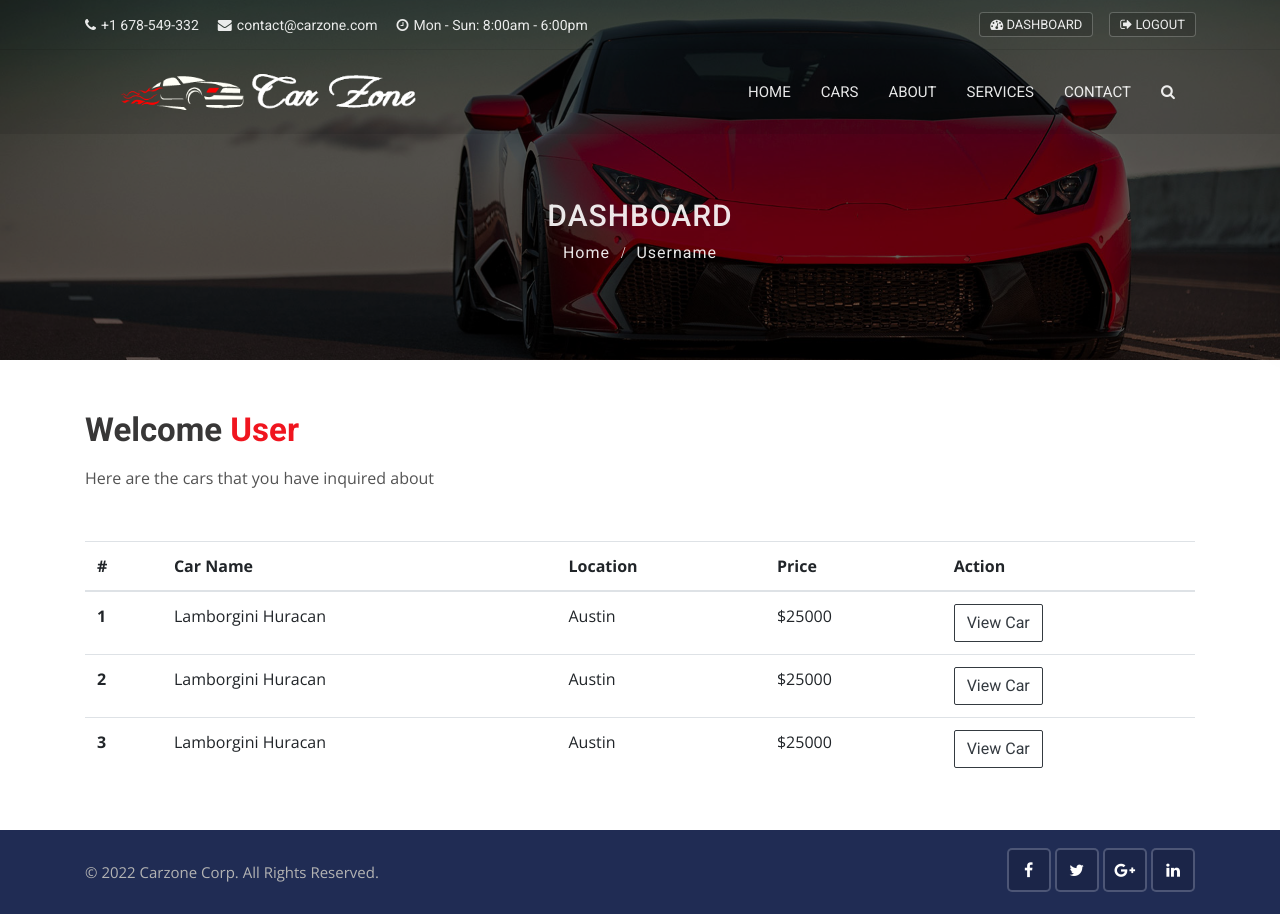
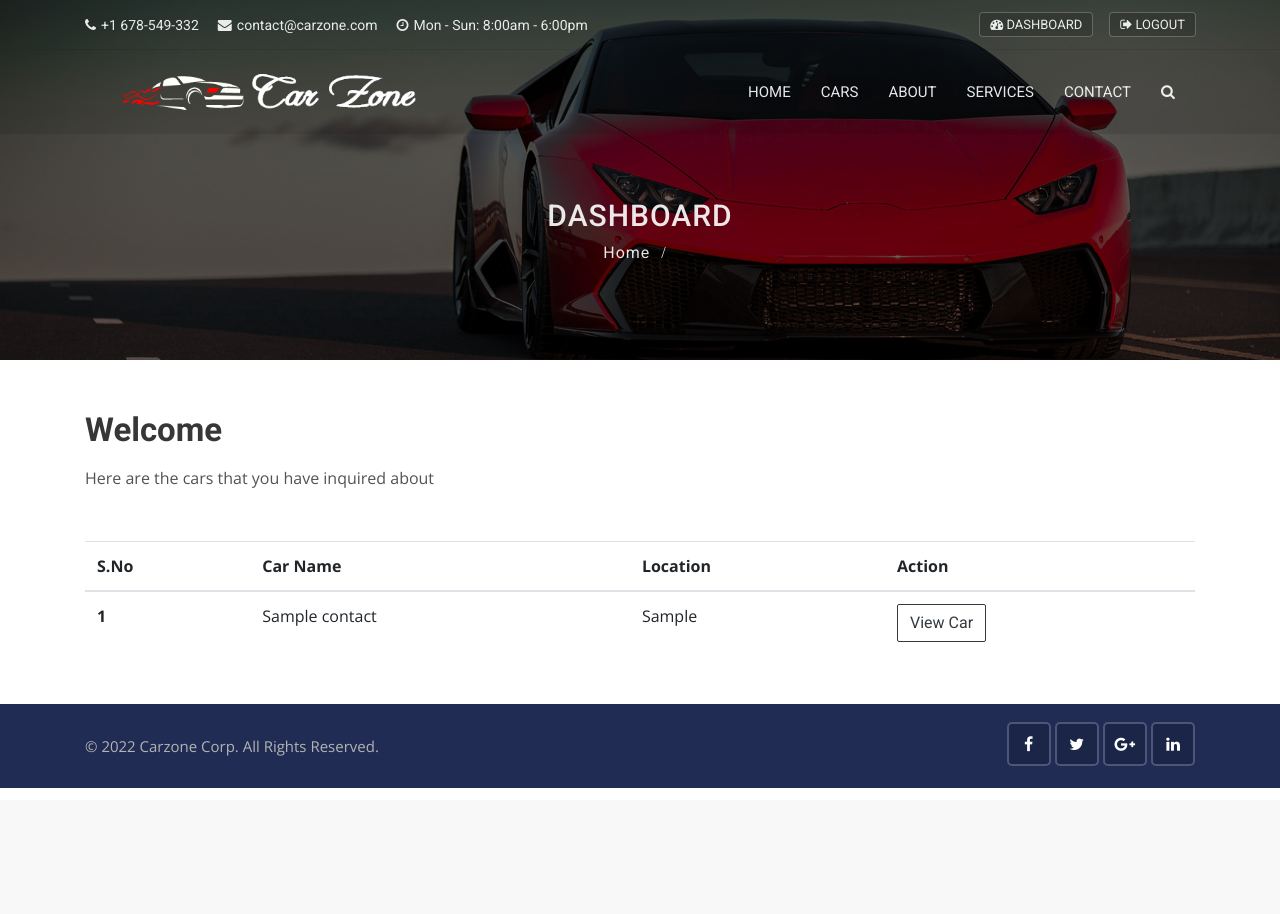
Before and after one commit to pysunita/carzone-project, a Django app: page /accounts/dashboard in a window 1280 px wide. After the commit the page ends 788 px from the top, so only its background shows below. Run offline with Django 3.2, Linux system fonts and the light colour scheme; a user stored in the database is signed in; tables that the repository leaves empty hold one stand-in row (values such as "Sample post"); some libraries are stand-ins or nearby versions.

Commit message:
final wrap up codes with contact page and send emails

```diff
--- a/accounts/views.py
+++ b/accounts/views.py
@@ -1,6 +1,8 @@
 from django.shortcuts import render,redirect
 from django.contrib import messages, auth
 from django.contrib.auth.models import User
+from contacts.models import Contact
+from django.contrib.auth.decorators import login_required
 
 # Create your views here.
 def login(request):
@@ -50,8 +52,13 @@
     else:
         return render(request, 'accounts/register.html')
 
+@login_required(login_url= 'login')
 def dashboard(request):
-    return render(request, 'accounts/dashboard.html')
+    user_inquiry = Contact.objects.order_by('-create_date').filter(user_id = request.user.id)
+    data = {
+        'inquires' : user_inquiry,
+    }
+    return render(request, 'accounts/dashboard.html', data)
 
 def logout(request):
     if request.method == 'POST':
--- a/templates/accounts/dashboard.html
+++ b/templates/accounts/dashboard.html
@@ -1,62 +1,57 @@
-{% extends 'base.html'%}
+{% extends 'base.html' %}
+
 {% block title %} | Dashboard {% endblock %}
 {% block content %}
 {% load static %}
+
 <!-- Sub banner start -->
 <div class="sub-banner overview-bgi">
     <div class="container breadcrumb-area">
         <div class="breadcrumb-areas">
             <h1>Dashboard</h1>
             <ul class="breadcrumbs">
-                <li><a href="index.html">Home</a></li>
-                <li class="active">Username</li>
+                <li><a href="{% url 'home' %}">Home</a></li>
+                <li class="active">{{ user.first_name }}</li>
             </ul>
         </div>
     </div>
 </div>
 <!-- Sub Banner end -->
+
 <!--   Dashboard Start   -->
 
 <div class="container mt-50 mb-50">
-	{% include 'includes/messages.html' %}
+    {% include 'includes/messages.html' %}
 	<div class="main-title" style="text-align:left !important;">
-            <h1>Welcome <span>User</span></h1>
+            <h1>Welcome <span>{{ user.first_name }}</span></h1>
             <p>Here are the cars that you have inquired about</p>
-        </div>
+		</div>
+	{% if inquires %}
+
 	<table class="table table-hover">
 	  <thead>
 		<tr>
-		  <th scope="col">#</th>
+		  <th scope="col">S.No</th>
 		  <th scope="col">Car Name</th>
 		  <th scope="col">Location</th>
-		  <th scope="col">Price</th>
 		  <th scope="col">Action</th>
 		</tr>
 	  </thead>
 	  <tbody>
+		{% for inquiry in inquires %}
 		<tr>
+		  <!-- <th scope="row">{{ forloop.counter }}</th> -->
 		  <th scope="row">1</th>
-		  <td>Lamborgini Huracan</td>
-		  <td>Austin</td>
-		  <td>$25000</td>
-		  <td><a href="#" class="btn btn-outline-dark">View Car</a></td>
+		  <td>{{inquiry.car_title}}</td>
+		  <td>{{inquiry.city}}</td>
+		  <td><a href="{% url 'car_detail' inquiry.car_id %}" class="btn btn-outline-dark">View Car</a></td>
 		</tr>
-		<tr>
-		  <th scope="row">2</th>
-		  <td>Lamborgini Huracan</td>
-		  <td>Austin</td>
-		  <td>$25000</td>
-		  <td><a href="#" class="btn btn-outline-dark">View Car</a></td>
-		</tr>
-		<tr>
-		  <th scope="row">3</th>
-		  <td>Lamborgini Huracan</td>
-		  <td>Austin</td>
-		  <td>$25000</td>
-		  <td><a href="#" class="btn btn-outline-dark">View Car</a></td>
-		</tr>
+		{% endfor %}
 	  </tbody>
 	</table>
+	{% else %}
+		<h4>You have no inquiries</h4>
+	{% endif %}
 </div>
 
 <!--   Dashboard End   -->
```
Also changed, not shown: pages/views.py (+36 -7 lines), templates/pages/contact.html (+14 -8 lines).
